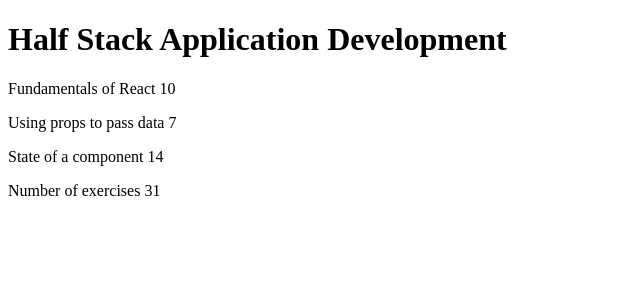
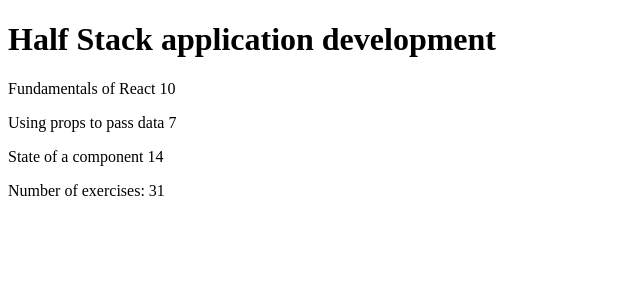
Before and after one commit to SidneyBuckner/full-stack-open-sandbox, a React (Create React App) app in the folder exercise-course-info/: page / in a window 1280 px wide. Shown: the top 300 px of the page, without its empty margins (0-640 px from the left). Built offline with nearby package versions, Linux system fonts and the light colour scheme.

Commit message:
1.3 Solution

```diff
--- a/exercise-course-info/src/App.js
+++ b/exercise-course-info/src/App.js
@@ -9,59 +9,75 @@ const Header = (props)=>{
   //The Part component takes in the parameter props as an object
   // and tells us how the props will be displayed
   // placeholders here!!!!!
-const Part = (props)=>{
-  return (<p>
-    {props.part} {props.exercise}
-  </p>);
-}
+const Part = (props) => {
+  return (
+    <p>
+      {props.name} {props.exercises}
+    </p>
+  );
+};
 
 //The Content component gives us corresponding fields
 // of the Props in Part component and defines what data will explicitly be displayed
-const Content = (props)=>{
-  return(
-  <div>
-    <Part part={props.part1} exercise={props.exercises1}/>
-    <Part part={props.part2} exercise={props.exercises2}/>
-    <Part part={props.part3} exercise={props.exercises3}/>
-  </div>
-  )
+const Content = (props) => {
+  return (
+    <div>
+      {/* Were calling name to indicate props.name1 as the direct
+      data we intend to display from what we return in App */}
+      <Part name={props.name1} exercises={props.exercises1} />
+      <Part name={props.name2} exercises={props.exercises2} />
+      <Part name={props.name3} exercises={props.exercises3} />
+    </div>
+  );
+};
+
+const Total = (props) => {
+  return (
+    <p>
+      Number of exercises:{" "}
+      {props.exercises1 + props.exercises2 + props.exercises3}
+    </p>
+  );
+};
+
+const App = () =>
+{
+  const course = 'Half Stack application development'
+  const part1 = {
+    name: 'Fundamentals of React',
+    exercises: 10
+  }
+  const part2 = {
+    name: 'Using props to pass data',
+    exercises: 7
+  }
+  const part3 = {
+    name: 'State of a component',
+    exercises: 14
   }
 
-  const Total = (props)=>{
-    return(
-    <div>
-      <p>Number of exercises {props.exercises1 + props.exercises2 + props.exercises3}</p>
-    </div>)}
-
-const App = () => {
-  const course = 'Half Stack Application Development'
-  const part1 = 'Fundamentals of React'
-  const exercises1 = 10
-  const part2 = 'Using props to pass data'
-  const exercises2 = 7
-  const part3 = 'State of a component'
-  const exercises3 = 14
-
-
+  //HERE is where we define the object's actual names and placeholders for the data we intend to fill in the props above!
+  // name1 is what we indicate as part1.name that we want to return in content
   return (
     <div>
       <Header course={course} />
+
       <Content
-        part1={part1}
-        exercises1={exercises1}
-        part2={part2}
-        exercises2={exercises2}
-        part3={part3}
-        exercises3={exercises3}
-        />
+        name1={part1.name}
+        name2={part2.name}
+        name3={part3.name}
+        exercises1={part1.exercises}
+        exercises2={part2.exercises}
+        exercises3={part3.exercises}
+      />
+
       <Total
-        exercises1={exercises1}
-        exercises2={exercises2}
-        exercises3={exercises3}
-
-        />
+        exercises1={part1.exercises}
+        exercises2={part2.exercises}
+        exercises3={part3.exercises}
+      />
     </div>
-  )
-}
+  );
+};
 
 export default App;
```
